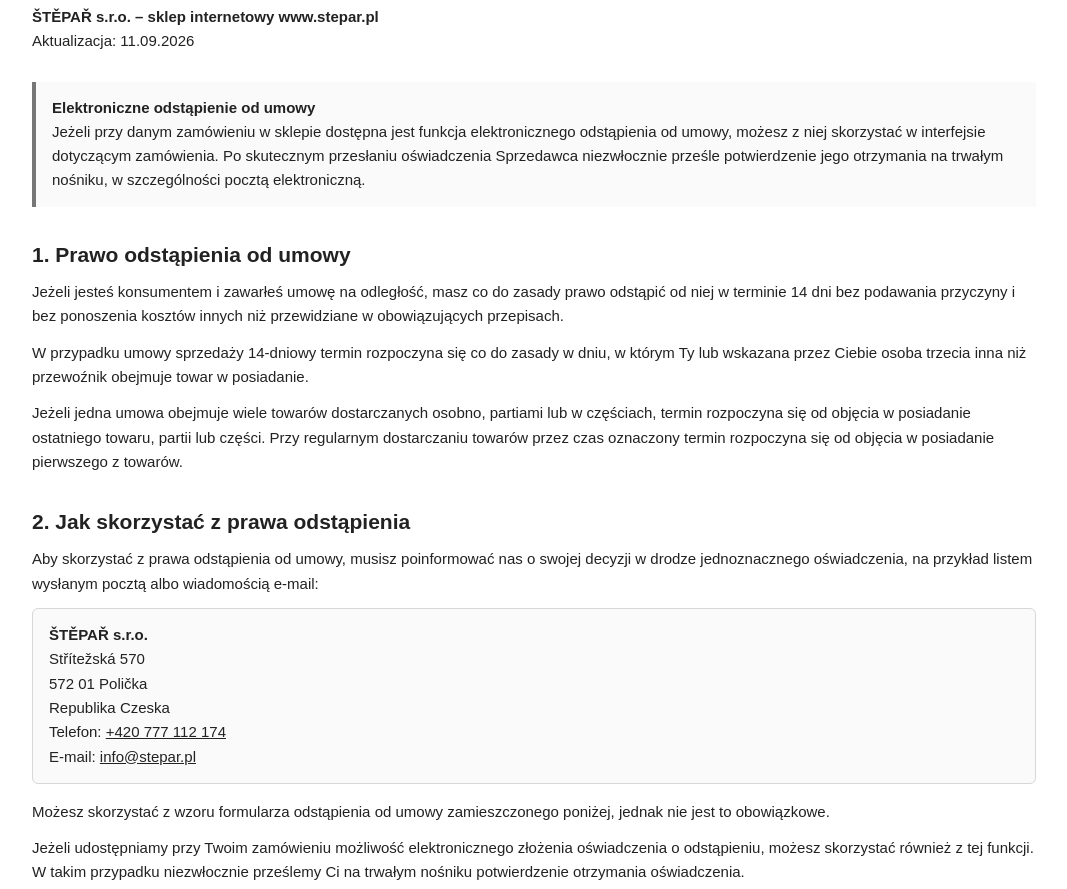
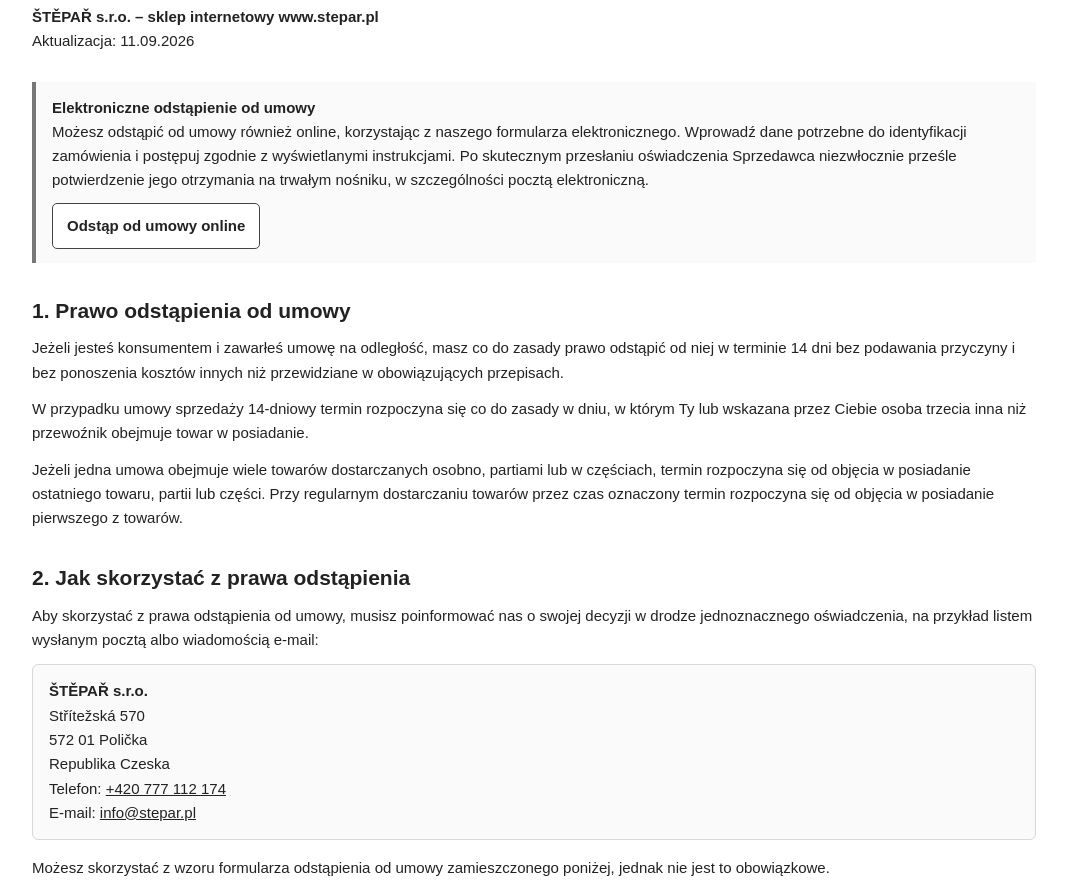
Before and after one commit to vaclavstepar/stepar-legal, a plain HTML site: page pl/otkaz-current.html in a window 1280 px wide. Shown: the part 63-952 px from the top of the page, without its empty margins (106-1173 px from the left). Drawn offline with Linux system fonts and the light colour scheme.

Commit message:
Add direct online withdrawal button to Polish notice

```diff
--- a/pl/otkaz-current.html
+++ b/pl/otkaz-current.html
@@ -19,6 +19,7 @@ li{margin:5px 0}
 .notice{padding:14px 16px;margin:12px 0 22px;border-left:4px solid #777;background:#fafafa}
 .formline{border-bottom:1px solid #999;min-height:28px;margin:4px 0 14px}
 a{color:inherit;text-decoration:underline}
+.action-link{display:inline-block;margin-top:10px;padding:10px 14px;border:1px solid #444;border-radius:5px;font-weight:700;text-decoration:none;background:#fff}
 @media(max-width:640px){.terms{padding:18px 12px 36px}h1{font-size:26px}h2{font-size:19px}}
 </style>
 </head>
@@ -36,7 +37,8 @@ Dokument przeznaczony dla www.stepar.pl.
 <p class="meta"><strong>ŠTĚPAŘ s.r.o. – sklep internetowy www.stepar.pl</strong><br>Aktualizacja: 11.09.2026</p>
 
 <div class="notice"><strong>Elektroniczne odstąpienie od umowy</strong><br>
-Jeżeli przy danym zamówieniu w sklepie dostępna jest funkcja elektronicznego odstąpienia od umowy, możesz z niej skorzystać w interfejsie dotyczącym zamówienia. Po skutecznym przesłaniu oświadczenia Sprzedawca niezwłocznie prześle potwierdzenie jego otrzymania na trwałym nośniku, w szczególności pocztą elektroniczną.</div>
+Możesz odstąpić od umowy również online, korzystając z naszego formularza elektronicznego. Wprowadź dane potrzebne do identyfikacji zamówienia i postępuj zgodnie z wyświetlanymi instrukcjami. Po skutecznym przesłaniu oświadczenia Sprzedawca niezwłocznie prześle potwierdzenie jego otrzymania na trwałym nośniku, w szczególności pocztą elektroniczną.<br>
+<a class="action-link" href="https://www.stepar.pl/odstapienie-od-umowy-online-p105.htm" target="_top">Odstąp od umowy online</a></div>
 
 <h2>1. Prawo odstąpienia od umowy</h2>
 <p>Jeżeli jesteś konsumentem i zawarłeś umowę na odległość, masz co do zasady prawo odstąpić od niej w terminie 14 dni bez podawania przyczyny i bez ponoszenia kosztów innych niż przewidziane w obowiązujących przepisach.</p>
@@ -52,7 +54,7 @@ Republika Czeska<br>
 Telefon: <a href="tel:+420777112174">+420 777 112 174</a><br>
 E-mail: <a href="mailto:info@stepar.pl">info@stepar.pl</a></div>
 <p>Możesz skorzystać z wzoru formularza odstąpienia od umowy zamieszczonego poniżej, jednak nie jest to obowiązkowe.</p>
-<p>Jeżeli udostępniamy przy Twoim zamówieniu możliwość elektronicznego złożenia oświadczenia o odstąpieniu, możesz skorzystać również z tej funkcji. W takim przypadku niezwłocznie prześlemy Ci na trwałym nośniku potwierdzenie otrzymania oświadczenia.</p>
+<p>Możesz również skorzystać z elektronicznej funkcji odstąpienia od umowy dostępnej pod adresem <a href="https://www.stepar.pl/odstapienie-od-umowy-online-p105.htm" target="_top">https://www.stepar.pl/odstapienie-od-umowy-online-p105.htm</a>. W takim przypadku niezwłocznie prześlemy Ci na trwałym nośniku potwierdzenie otrzymania oświadczenia.</p>
 <p>Do zachowania terminu wystarczy wysłanie oświadczenia przed jego upływem.</p>
 
 <h2>3. Skutki odstąpienia od umowy</h2>
```
